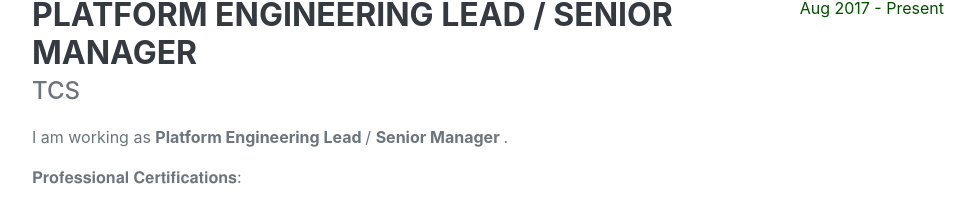
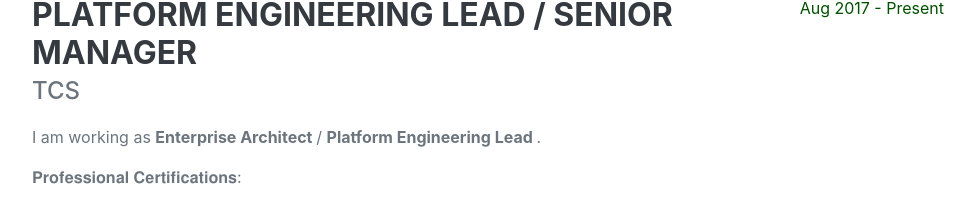
Before and after one commit to sraddepalli/sraddepalli.github.io, a plain HTML site: page index.html in a window 1280 px wide. Shown: the part 1080-1288 px from the top of the page, without its empty margins (288-1263 px from the left). Drawn offline with nearby package versions, Linux system fonts and the light colour scheme; a web font is replaced by a local one.

Commit message:
Update index.html

```diff
--- a/index.html
+++ b/index.html
@@ -88,7 +88,7 @@
 
 				<div class="subheading mb-3">TCS</div>
 
-                            <p> I am working as <b> Platform Engineering Lead </b> / <b> Senior Manager </b>. </p>
+                            <p> I am working as <b> Enterprise Architect </b> / <b> Platform Engineering Lead </b>. </p>
 <p>
 	𝐏𝐫𝐨𝐟𝐞𝐬𝐬𝐢𝐨𝐧𝐚𝐥 𝐂𝐞𝐫𝐭𝐢𝐟𝐢𝐜𝐚𝐭𝐢𝐨𝐧𝐬: </p>
 
```
